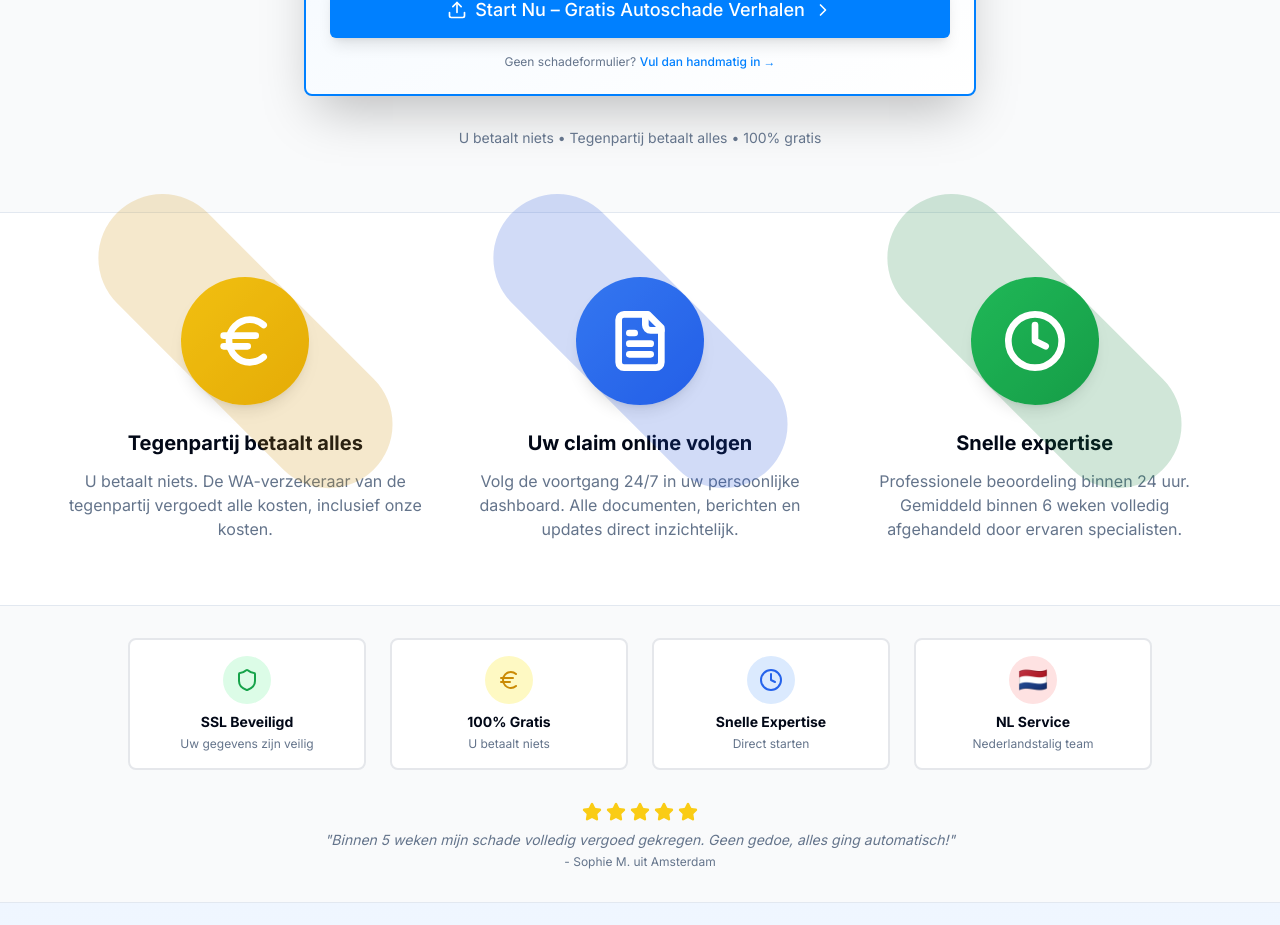
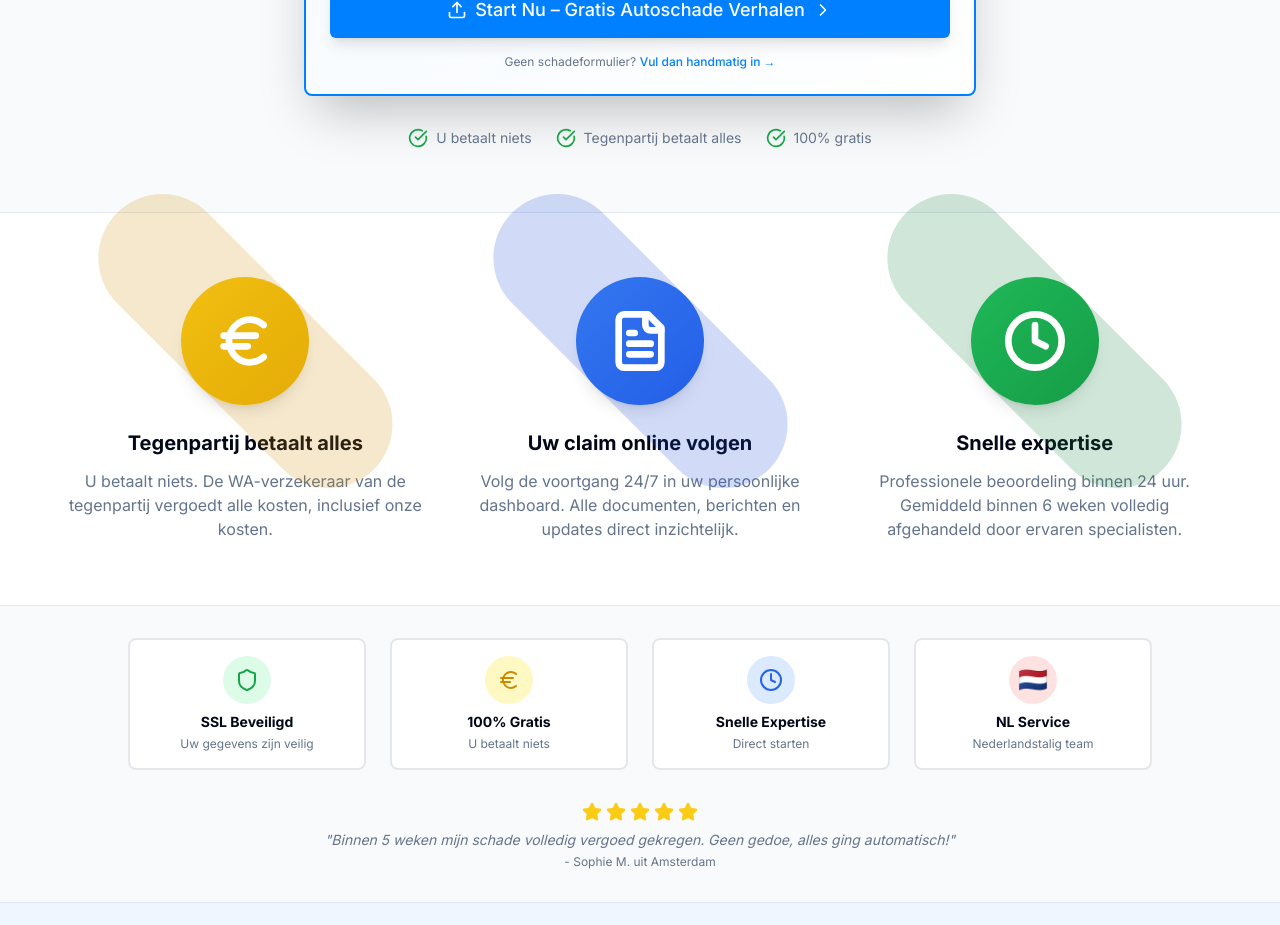
Before and after one commit to Championne/Gratisschadeverhalen.nl, a Next.js app: page / in a window 1280 px wide. Shown: the part 933-1858 px from the top of the page. Built offline with nearby package versions, Linux system fonts and the light colour scheme; no server answers.

Commit message:
feat: add green checkmarks to USP text below upload card

```diff
--- a/app/page.tsx
+++ b/app/page.tsx
@@ -381,9 +381,20 @@ export default function HomePage() {
                 </Card>
               </Link>
 
-              <p className="text-center mt-8 text-sm text-muted-foreground">
-                U betaalt niets • Tegenpartij betaalt alles • 100% gratis
-              </p>
+              <div className="flex flex-wrap items-center justify-center gap-3 sm:gap-6 mt-8 text-sm text-muted-foreground">
+                <span className="flex items-center gap-2">
+                  <CheckCircle className="h-5 w-5 text-green-600 flex-shrink-0" />
+                  <span>U betaalt niets</span>
+                </span>
+                <span className="flex items-center gap-2">
+                  <CheckCircle className="h-5 w-5 text-green-600 flex-shrink-0" />
+                  <span>Tegenpartij betaalt alles</span>
+                </span>
+                <span className="flex items-center gap-2">
+                  <CheckCircle className="h-5 w-5 text-green-600 flex-shrink-0" />
+                  <span>100% gratis</span>
+                </span>
+              </div>
             </div>
           </div>
         </section>
```
